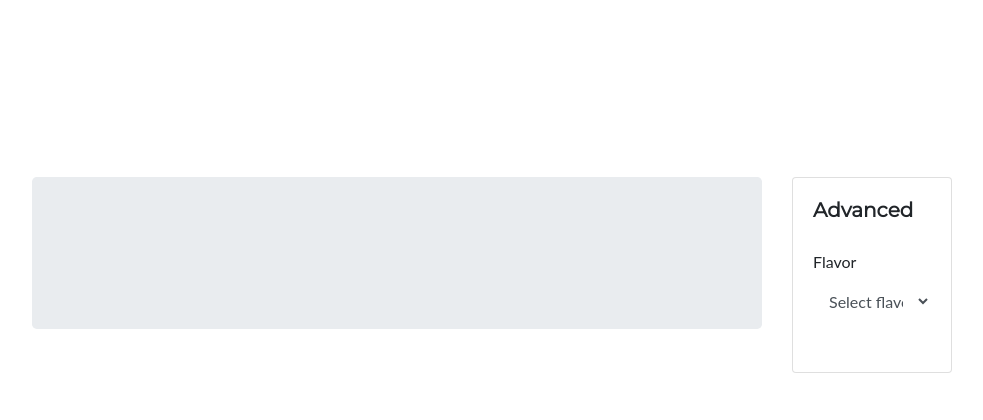
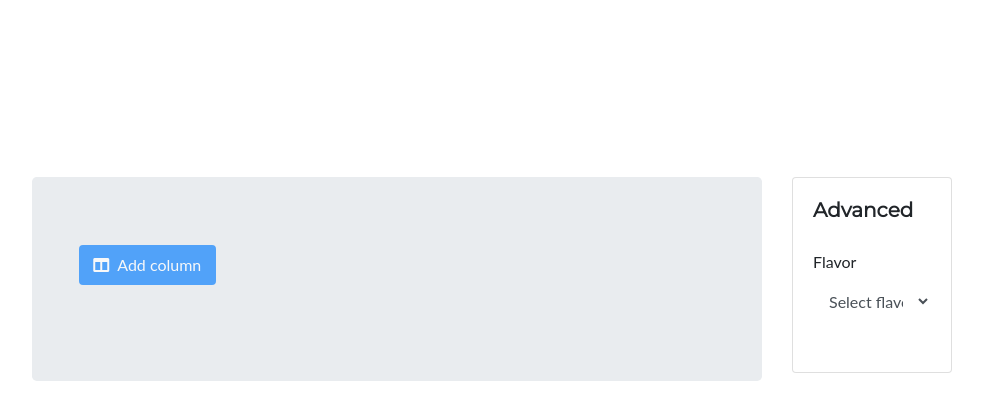
Before and after one commit to camelot-dev/excalibur, a Flask app: template excalibur/www/templates/workspace.html in a window 1280 px wide. Shown: the part 253-673 px from the top of the page, without its empty margins (243-1226 px from the left). Run offline with Flask 2, Linux system fonts and the light colour scheme; the template is opened without the code that fills it, so the values that code supplies are empty; style sheets or scripts are compiled from the project's sources; parts of the project's set-up code (start-up, migrations or seed data) failed here and were passed over; some libraries are stand-ins or nearby versions.

Commit message:
Move column to image area

```diff
--- a/excalibur/www/static/css/workspace.css
+++ b/excalibur/www/static/css/workspace.css
@@ -55,3 +55,5 @@ div .image-area {
   margin: 0 auto;
   box-shadow: 0 1px 3px rgba(0,0,0,0.12), 0 1px 2px rgba(0,0,0,0.24);
 }
+
+/* .add-separator {} */
--- a/excalibur/www/static/js/workspace.js
+++ b/excalibur/www/static/js/workspace.js
@@ -122,9 +122,11 @@ const onFlavorChange = function () {
   if (flavor == 'Lattice') {
     $('.stream').hide();
     $('.lattice').show();
+    $('.add-separator').prop('disabled', true);
   } else {
     $('.stream').show();
     $('.lattice').hide();
+    $('.add-separator').prop('disabled', false);
   }
 };
 
--- a/excalibur/www/templates/workspace.html
+++ b/excalibur/www/templates/workspace.html
@@ -43,6 +43,11 @@
         </section>
         <section class="col-md-8">
           <div class="jumbotron">
+            <div class="row mx-0 mb-2">
+              <div class="col-md-3 col-sm-3 col-xs-3">
+                <button type="button" id="add-separator" class="btn btn-block btn-primary add-separator mt-1" onclick="onAddSeparatorClick(this)" disabled><i class="fas fa-columns mr-2"></i>Add column</button>
+              </div>
+            </div>
             <div class="row mx-0">
               <div class="col-md-12 col-sm-12 col-xs-12">
                 <div id="image-div">
@@ -101,13 +106,6 @@
                     <div class="row mx-0 stream mt-3" style="display: none">
                       <div class="col-md-12">
                         <div class="form-group">
-                          <label>Columns</label>
-                          <small class="form-text text-muted">Add vertical cutters.</small>
-                          <button type="button" id="add-separator" class="btn btn-block btn-primary add-separator mt-1" onclick="onAddSeparatorClick(this)">Add cutter</button>
-                        </div>
-                      </div>
-                      <div class="col-md-12">
-                        <div class="form-group">
                           <label for="row-close-tol">Row close tolerance</label>
                           <input type="text" class="form-control" id="row-close-tol" aria-describedby="row-close-tol-help" placeholder="2">
                           <small id="row-close-tol-help" class="form-text text-muted">Tolerance parameter used to combine text vertically, to generate rows.</small>
```
